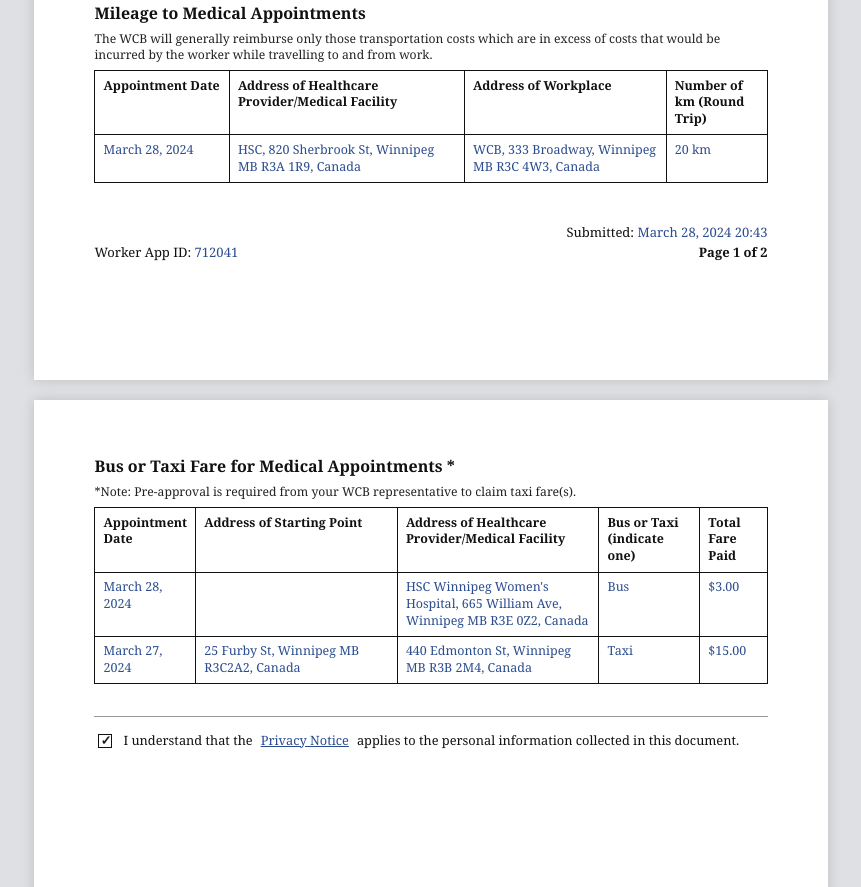
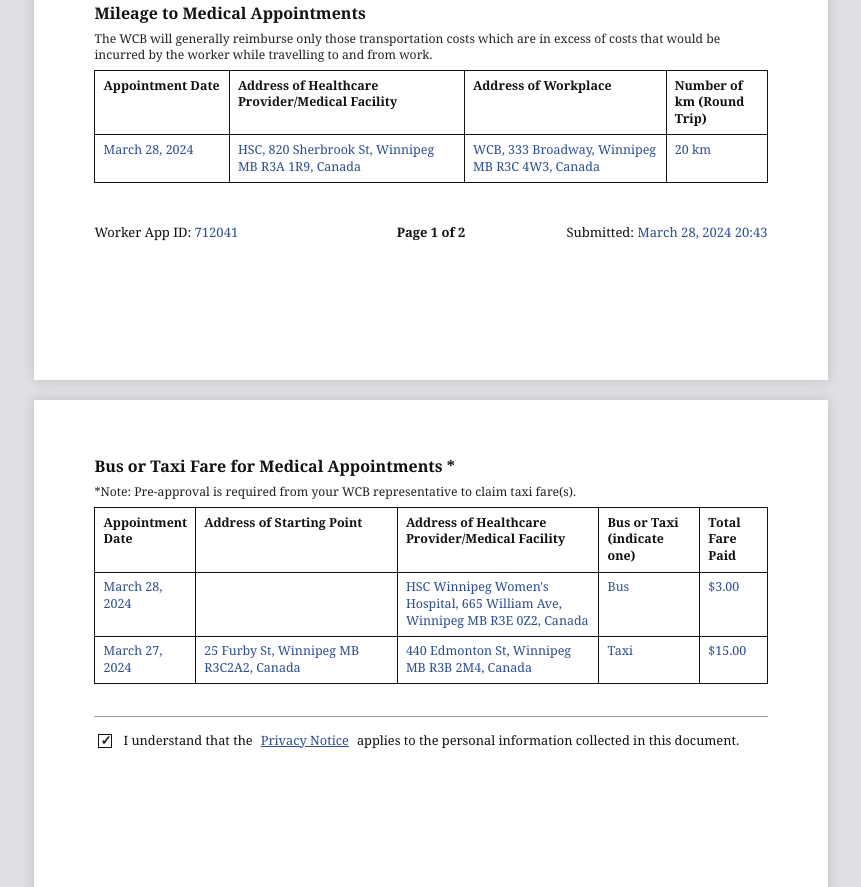
Before and after one commit to parnika0110/Diona, a plain HTML site: page medical-expense-request/index.html in a window 1280 px wide. Shown: the part 813-1700 px from the top of the page, without its empty margins (209-1070 px from the left). Drawn offline with Linux system fonts and the light colour scheme.

Commit message:
Update footer layout to 3-column grid matching reference PDF

```diff
--- a/medical-expense-request/index.html
+++ b/medical-expense-request/index.html
@@ -187,10 +187,8 @@
     <!-- ---------------- FOOTER — PAGE 1 ---------------- -->
     <footer class="doc-footer">
       <span class="footer-app-id">Worker App ID: <span class="value"><!-- injected --></span></span>
-      <span class="footer-right">
-        <span class="footer-submitted">Submitted: <span class="value"><!-- injected --></span></span>
-        <span class="footer-page">Page 1 of <span class="footer-page-total"><!-- injected --></span></span>
-      </span>
+      <span class="footer-center footer-page">Page 1 of <span class="footer-page-total"><!-- injected --></span></span>
+      <span class="footer-right footer-submitted">Submitted: <span class="value"><!-- injected --></span></span>
     </footer>
   </main>
 
@@ -242,10 +240,8 @@
     <!-- ---------------- FOOTER — PAGE 2 ---------------- -->
     <footer class="doc-footer">
       <span class="footer-app-id">Worker App ID: <span class="value"><!-- injected --></span></span>
-      <span class="footer-right">
-        <span class="footer-submitted">Submitted: <span class="value"><!-- injected --></span></span>
-        <span class="footer-page">Page 2 of <span class="footer-page-total"><!-- injected --></span></span>
-      </span>
+      <span class="footer-center footer-page">Page 2 of <span class="footer-page-total"><!-- injected --></span></span>
+      <span class="footer-right footer-submitted">Submitted: <span class="value"><!-- injected --></span></span>
     </footer>
   </main>
 
--- a/medical-expense-request/style.css
+++ b/medical-expense-request/style.css
@@ -272,9 +272,9 @@ a {
 /* ---------------------------- 5. Footer ------------------------------------ */
 
 .doc-footer {
-  display: flex;
-  justify-content: space-between;
-  align-items: flex-end;
+  display: grid;
+  grid-template-columns: 1fr 1fr 1fr;
+  align-items: end;
   padding-top: 0.5rem;
   margin-top: 1rem;
 }
@@ -283,11 +283,11 @@ a {
   color: #2b4d8f;
 }
 
+.footer-center {
+  text-align: center;
+}
+
 .footer-right {
-  display: flex;
-  flex-direction: column;
-  align-items: flex-end;
-  gap: 0.15rem;
   text-align: right;
 }
 
```
